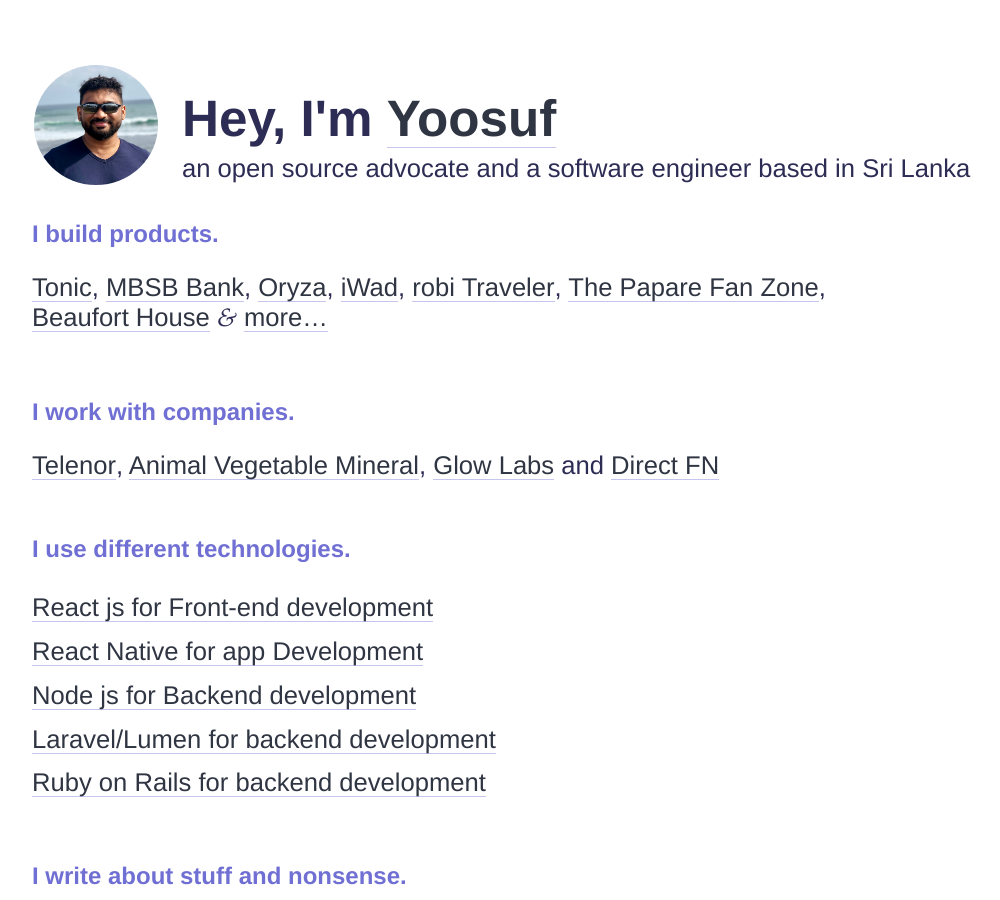
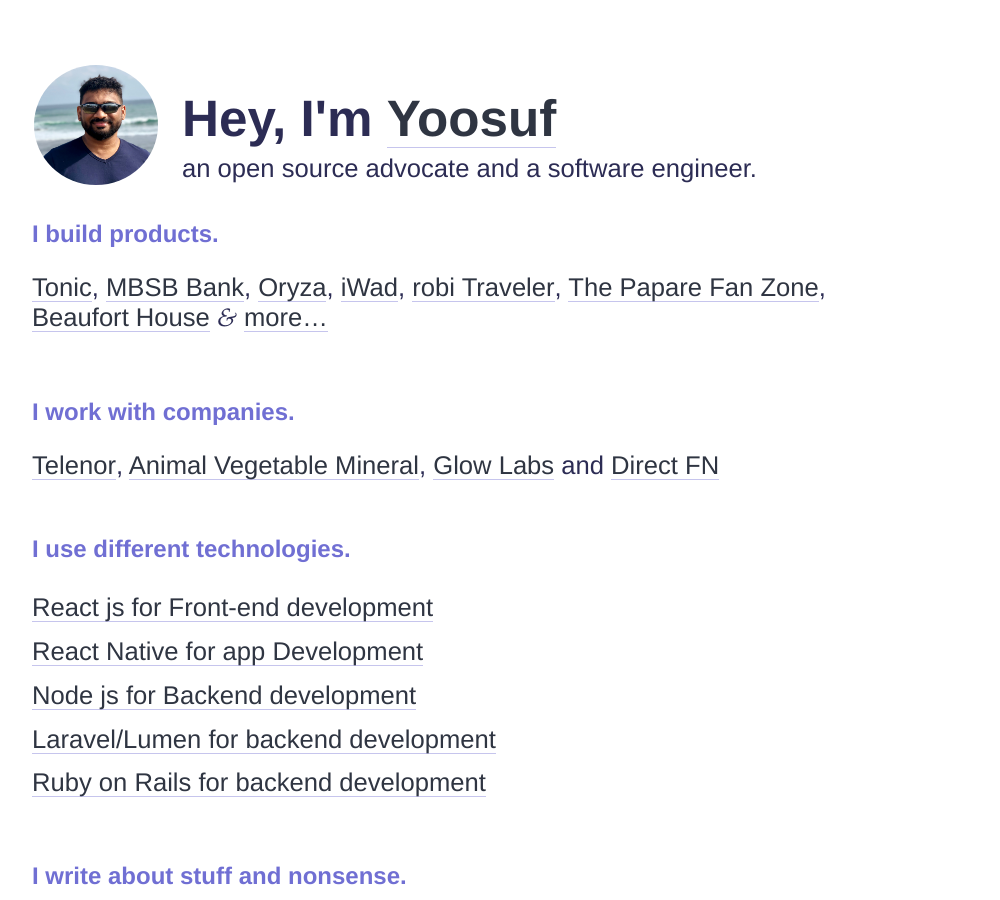
Before and after one commit to yoosuf/yoosuf.github.io, a Jekyll site: the page built from index.html, in a window 1280 px wide and 900 px high. Shown: the whole window, without its empty margins (0-1000 px from the left). Built offline with Jekyll 4.4.1, drawn with Linux system fonts in a browser that asks for light colours.

Commit message:
removed location as it is turning down lots of recruters

```diff
--- a/index.html
+++ b/index.html
@@ -19,9 +19,7 @@
       <meta itemprop="description" content="Extensive experience in architecting & developing EAS, SASS using Open-source technologies adhering to scrum methodology">
       <link itemprop="url" href="http://yoosuf.me" rel="author" />
       <h1>Hey, I'm <a itemprop="url" href="http://yoosuf.me"><span itemprop="name"><strong>Yoosuf</strong></span></a></h1>
-      <p>an open source advocate and a <span itemprop="jobtitle">software engineer</span> based in
-        <span itemprop="address" itemscope itemtype="http://schema.org/PostalAddress"><span itemprop="addressCountry">Sri
-            Lanka</span></span></p>
+      <p>an open source advocate and a <span itemprop="jobtitle">software engineer</span>.</p>
     </div>
 </div>
 </div>
```
Also changed, not shown: other parts of index.html (+1 -1 lines).
